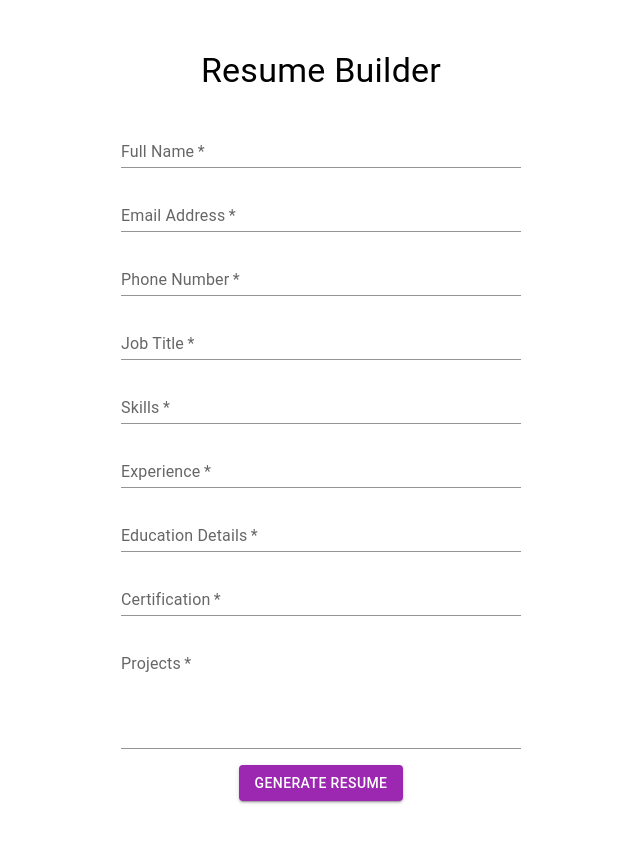
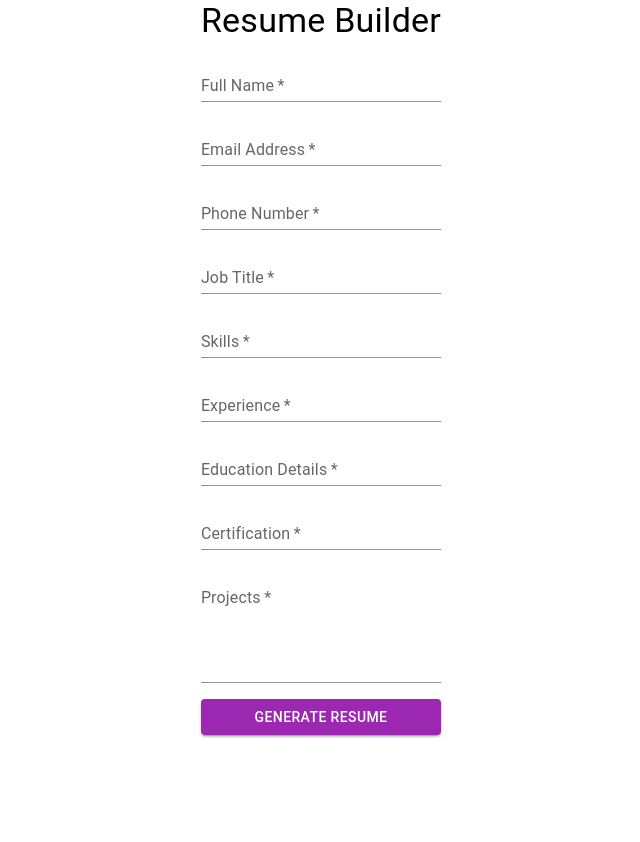
Before and after one commit to durghak/AI_Resume_Ui, a React (Create React App) app: page / in a window 1280 px wide. Shown: the top 842 px of the page, without its empty margins (319-959 px from the left). After the commit the page ends 800 px from the top, so only its background shows below. Built offline with nearby package versions, Linux system fonts and the light colour scheme; no server answers.

Commit message:
added grid for device friendly

```diff
--- a/src/ResumeForm.jsx
+++ b/src/ResumeForm.jsx
@@ -7,6 +7,7 @@ import { useState, useRef } from 'react';
 import html2pdf from 'html2pdf.js';
 import ReactMarkdown from 'react-markdown';
 import { API_URL } from "./config";
+import Grid from '@mui/material/Grid';
 
 function Resumeform() {
 
@@ -78,9 +79,12 @@ function Resumeform() {
   };
 
   return (
-    <Box sx={{ display: 'flex', flexDirection: 'column', alignItems: 'center', gap: 2, padding: '50px' }}>
+    <>
+     <Grid container spacing={2} justifyContent="center">
+      <Grid item xs={12} md={4}/>
+      <Grid item xs={12} md={4}>
       <Typography variant="h4" gutterBottom>Resume Builder</Typography>
-
+        <Box sx={{ display: "flex", flexDirection: "column", gap: 2 }}>
       {formData.map((field) => (
         <TextField
           required
@@ -91,9 +95,10 @@ function Resumeform() {
           onChange={(e) => setform({ ...form, [field.name]: e.target.value })}
           multiline={field.multiline || false}
           rows={field.rows || 1}
-          sx={{ width: '400px' }}
+          // sx={{ width: '400px' }}
         />
       ))}
+
 
       <Button
         variant="contained"
@@ -101,10 +106,14 @@ function Resumeform() {
         onClick={Ai_generate}
         disabled={loading}
       >
+
         {loading ? <CircularProgress size={24} color="inherit" /> : "Generate Resume"}
       </Button>
+      </Box>
+      </Grid>
+      <Grid item xs={12} md={4}/>
 
-      {/* RESULT SECTION */}
+       {/* RESULT SECTION */}
       {resume && (
         <Box sx={{ mt: 4, width: '100%', maxWidth: '800px' }}>
           <Box sx={{ display: 'flex', justifyContent: 'space-between', mb: 2 }}>
@@ -140,8 +149,10 @@ function Resumeform() {
             )}
           </Box>
         </Box>
+
       )}
-    </Box>
+    </Grid>
+    </>
   );
 }
 
```
